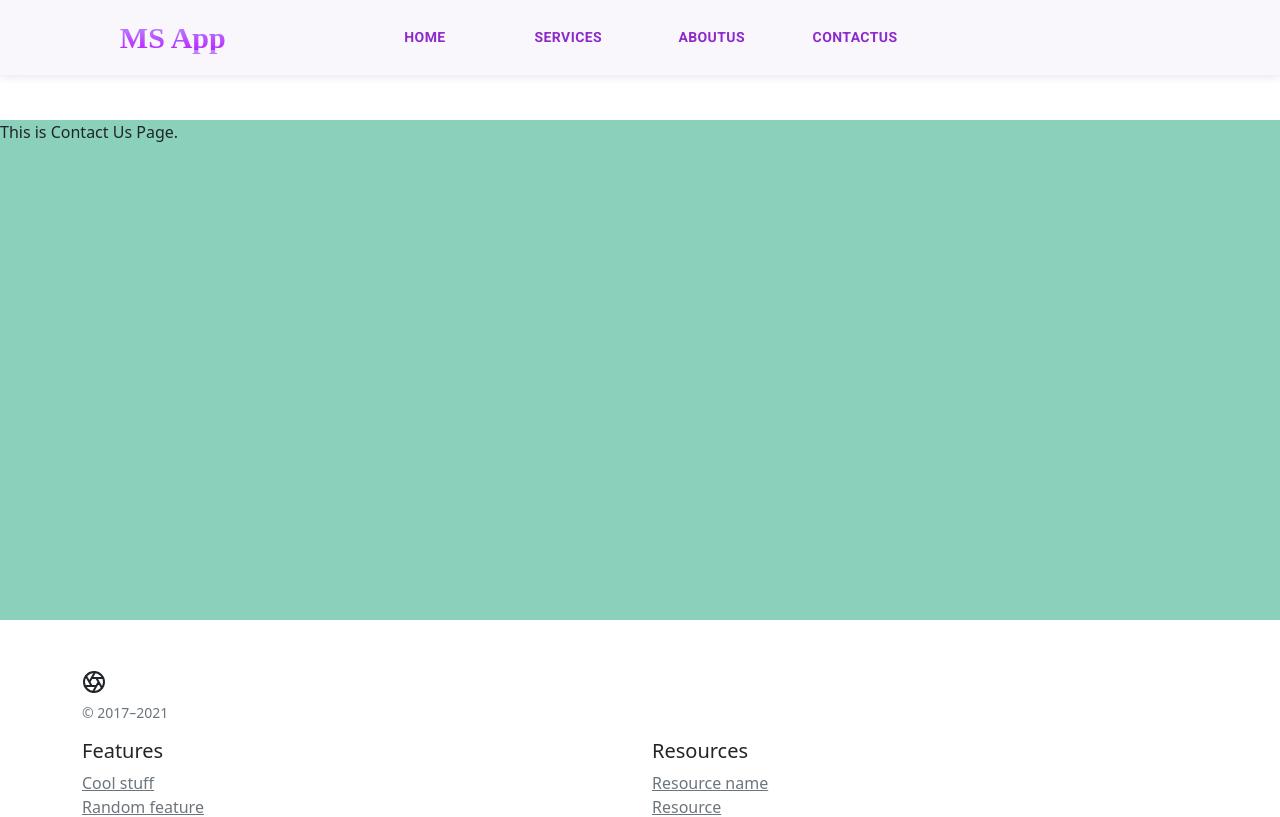
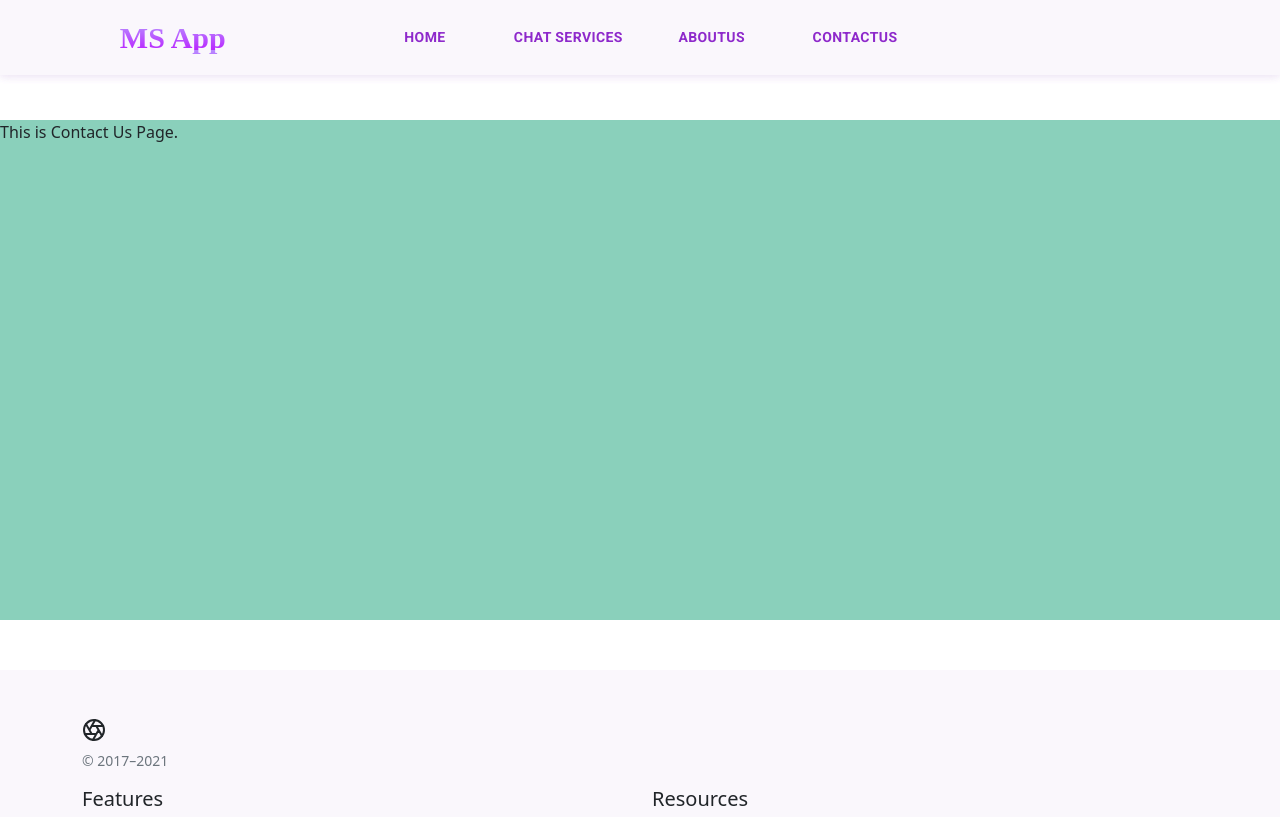
Before and after one commit to mshsun20/msapprepo, a React (Create React App) app: page /contact in a window 1280 px wide. Shown: the top 817 px of the page. Built offline with nearby package versions, Linux system fonts and the light colour scheme; some icons are missing; a web font is replaced by a local one.

Commit message:
2nd updated 24july2021

```diff
--- a/src/components/Footer.js
+++ b/src/components/Footer.js
@@ -4,7 +4,7 @@ import { NavLink } from 'react-router-dom'
 const Footer = () => {
     return (
         <>
-        <div>
+        <div className="footr">
             <footer className="container py-5">
             <div className="row">
                 <div className="col-12 col-md">
--- a/src/components/Navbar.js
+++ b/src/components/Navbar.js
@@ -19,10 +19,10 @@ const Navbar = () => {
                 </div>
                 <div className="nvmnugrp">
                     <div className="navmnu">
-                        <NavLink className="nvlnk" to='/'><Button>Home</Button></NavLink>
-                        <NavLink className="nvlnk" to='#'><Button>Services</Button></NavLink>
-                        <NavLink className="nvlnk" to='/about'><Button>AboutUS</Button></NavLink>
-                        <NavLink className="nvlnk" to='/contact'><Button>ContactUS</Button></NavLink>
+                        <NavLink className="nvlnk" to='/'><Button className="nvbtn">Home</Button></NavLink>
+                        <NavLink className="nvlnk" to='#'><Button className="nvbtn">Chat Services</Button></NavLink>
+                        <NavLink className="nvlnk" to='/about'><Button className="nvbtn">AboutUS</Button></NavLink>
+                        <NavLink className="nvlnk" to='/contact'><Button className="nvbtn">ContactUS</Button></NavLink>
                     </div>
                     <div className="hmbrgmnu" onClick={() => setmenuState(!menuState)}><MenuIcon /></div>
                 </div>
@@ -36,7 +36,7 @@ const Navbar = () => {
             <div className={ menuState ? "mobile-navgrp" : "nonavmnu" }>
                 <div className="mb-navmnu">
                     <NavLink className="nvlnk" to='/' onClick={() => setmenuState(!menuState)}><Button className="nvbtn">Home</Button></NavLink>
-                    <NavLink className="nvlnk" to='#' onClick={() => setmenuState(!menuState)}><Button className="nvbtn">Services</Button></NavLink>
+                    <NavLink className="nvlnk" to='#' onClick={() => setmenuState(!menuState)}><Button className="nvbtn">Chat Services</Button></NavLink>
                     <NavLink className="nvlnk" to='/about' onClick={() => setmenuState(!menuState)}><Button className="nvbtn">AboutUS</Button></NavLink>
                     <NavLink className="nvlnk" to='/contact' onClick={() => setmenuState(!menuState)}><Button className="nvbtn">ContactUS</Button></NavLink>
                 </div>
--- a/src/styles/mystyl.scss
+++ b/src/styles/mystyl.scss
@@ -4,7 +4,7 @@
 
 
 .apbdy {
-    position: sticky;
+    position: static;
     float: left;
     background-color: lighten($shcl9, 20%);
     width: 100%;
@@ -66,13 +66,13 @@
             width: 100%;
             height: 100%;
             text-decoration: none;
-            Button {
+            .nvbtn {
                 width: 100%;
                 height: 100%;
                 color: lighten($blcl16, 0%);
                 font-weight: bold;
                 &:hover {
-                    background: linear-gradient(white 80%, lighten($blcl16, 45%) 100%);
+                    background: linear-gradient(lighten($shcl16, 50%) 80%, lighten($blcl16, 45%) 100%);
                 }
                 &:focus {
                     box-shadow: 0px 5px 0px 0px lighten($blcl16, 0%) inset;
@@ -107,9 +107,21 @@
 }
 
 
+// ______________________________________________________________________________________________________________
+// Footer.js styles
+// ---------------------------------------------------------------------------------------------------------------
+
+.footr {
+    float: left;
+    background-color: lighten($shcl16, 50%);
+    width: 100%;
+    height: auto;
+}
 
 
 
+
+// __________________________________________________________________________________________________________________________________
 /* ALL MEDIA QUERIES */
 /*___________________________________________________________________________________________________________________________________*/
 /*-----------------------------------------------------------------------------------------------------------------------------------*/
@@ -191,6 +203,11 @@
                 .nvbtn {
                     width: 100%;
                     height: auto;
+                    color: lighten($blcl16, 0%);
+                    font-weight: bold;
+                    &:hover {
+                        background: linear-gradient(to right, lighten($shcl16, 30%) 5%, lighten($blcl16, 50%) 100%);
+                    }
                 }
             }
         }
```
Also changed, not shown: site details/siteurl.txt (added).
